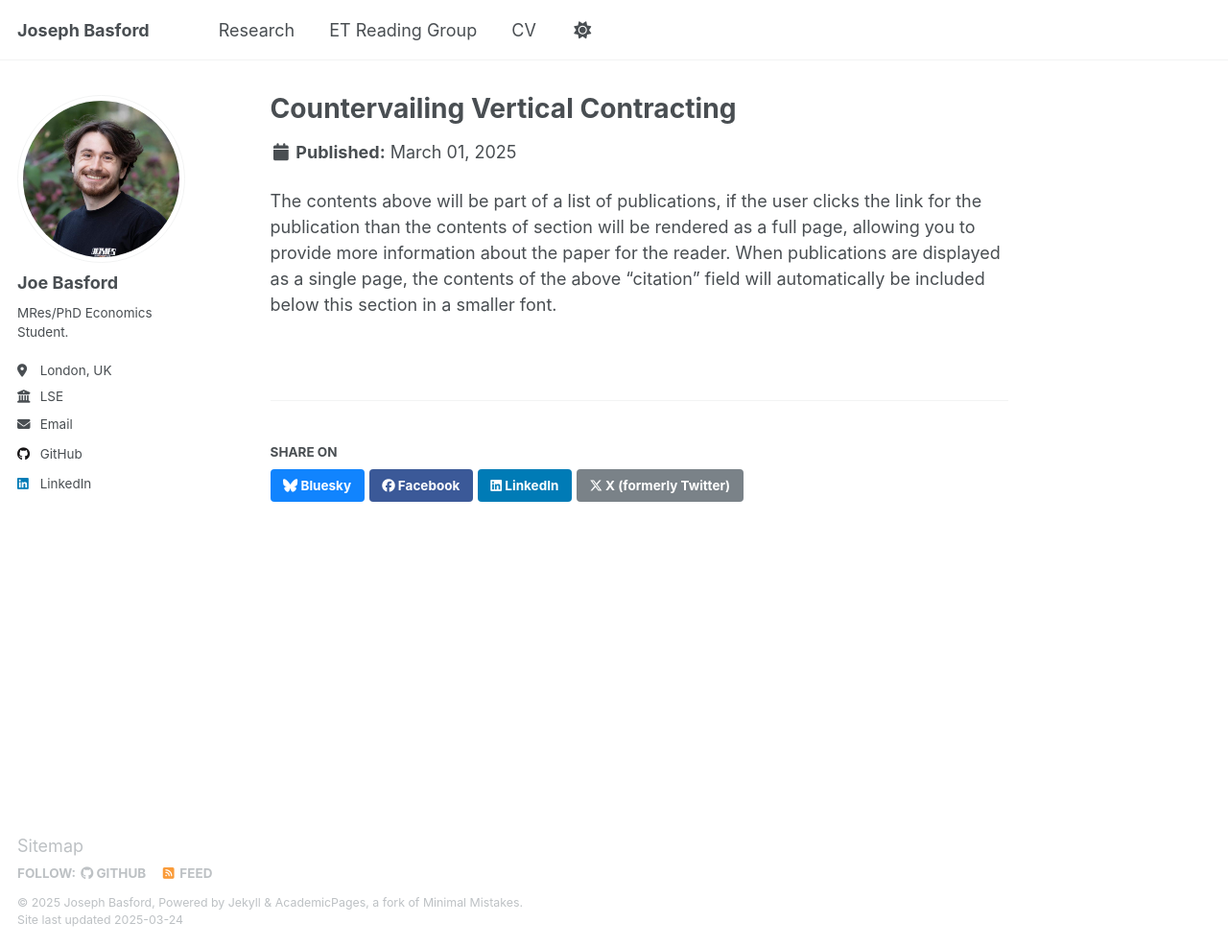
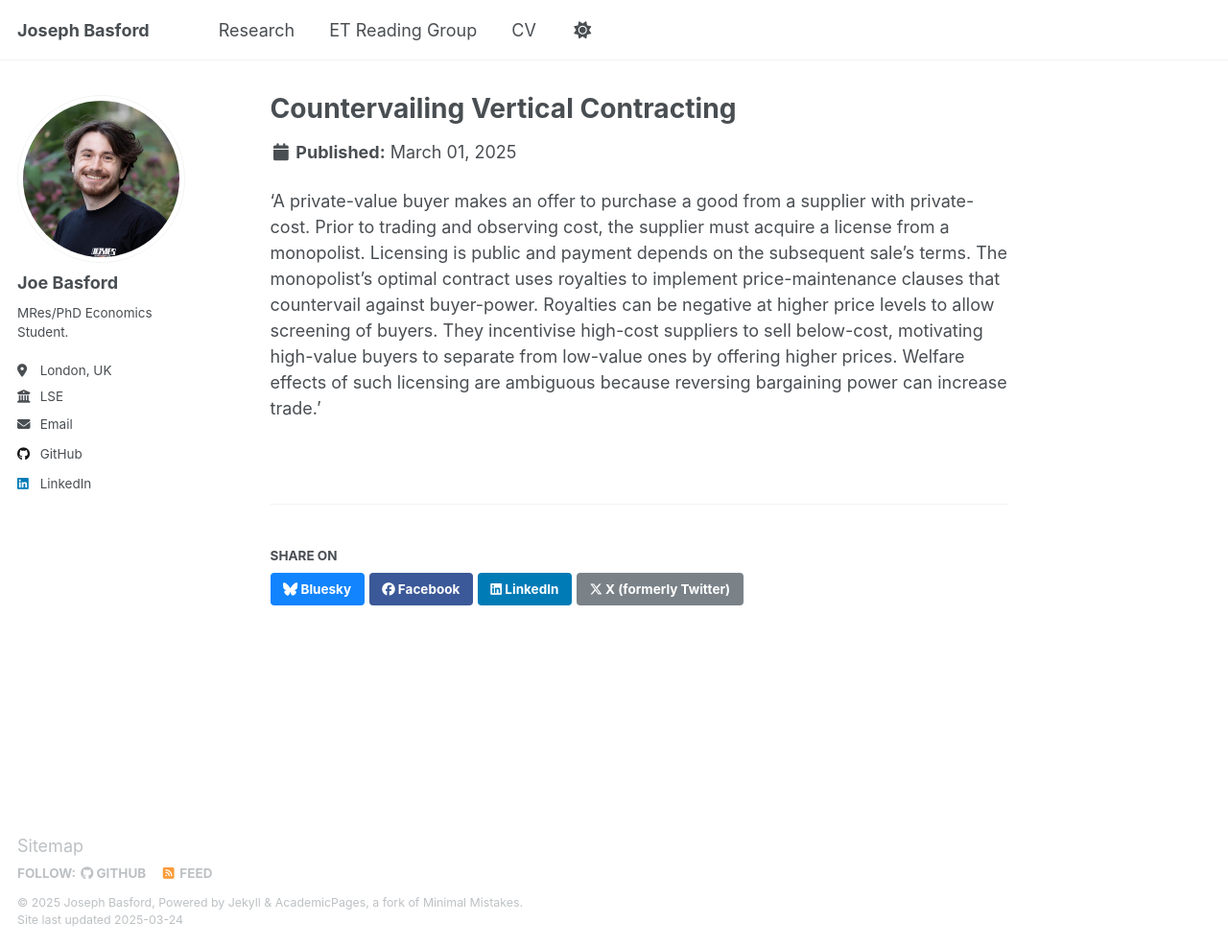
Before and after one commit to Joe-Basford/Joe-Basford.github.io, a Jekyll site: the page built from _publications/2009-10-01-paper-title-number-1.md, in a window 1280 px wide and 987 px high. Shown: the whole window at 96% size. Built offline with Jekyll 4.4.1, drawn with Linux system fonts in a browser that asks for light colours.

Commit message:
Update 2009-10-01-paper-title-number-1.md

```diff
--- a/_publications/2009-10-01-paper-title-number-1.md
+++ b/_publications/2009-10-01-paper-title-number-1.md
@@ -3,8 +3,8 @@ title: "Countervailing Vertical Contracting"
 collection: publications
 category: manuscripts
 permalink: /publication/2009-10-01-paper-title-number-1
-excerpt: 'A private-value buyer makes an offer to purchase a good from a supplier with private-cost. Prior to trading and observing cost, the supplier must acquire a license from a monopolist. Licensing is public and payment depends on the subsequent sale’s terms. The monopolist’s optimal contract uses royalties to implement price-maintenance clauses that countervail against buyer-power. Royalties can be negative at higher price levels to allow screening of buyers. They incentivise high-cost suppliers to sell below-cost, motivating high-value buyers to separate from low-value ones by offering higher prices. Welfare effects of such licensing are ambiguous because reversing bargaining power can increase trade.'
+excerpt: ''
 date: 03/2025
 ---
 
-The contents above will be part of a list of publications, if the user clicks the link for the publication than the contents of section will be rendered as a full page, allowing you to provide more information about the paper for the reader. When publications are displayed as a single page, the contents of the above "citation" field will automatically be included below this section in a smaller font.
+'A private-value buyer makes an offer to purchase a good from a supplier with private-cost. Prior to trading and observing cost, the supplier must acquire a license from a monopolist. Licensing is public and payment depends on the subsequent sale’s terms. The monopolist’s optimal contract uses royalties to implement price-maintenance clauses that countervail against buyer-power. Royalties can be negative at higher price levels to allow screening of buyers. They incentivise high-cost suppliers to sell below-cost, motivating high-value buyers to separate from low-value ones by offering higher prices. Welfare effects of such licensing are ambiguous because reversing bargaining power can increase trade.'
```
